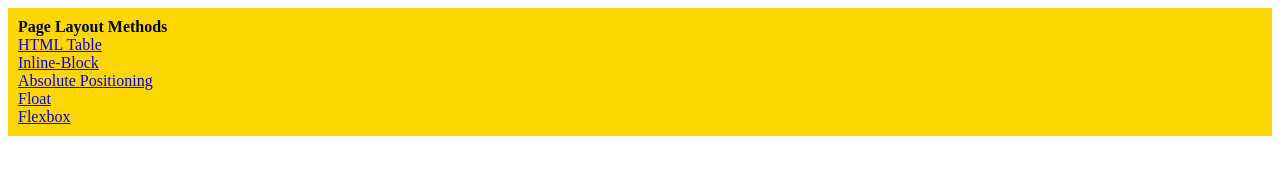
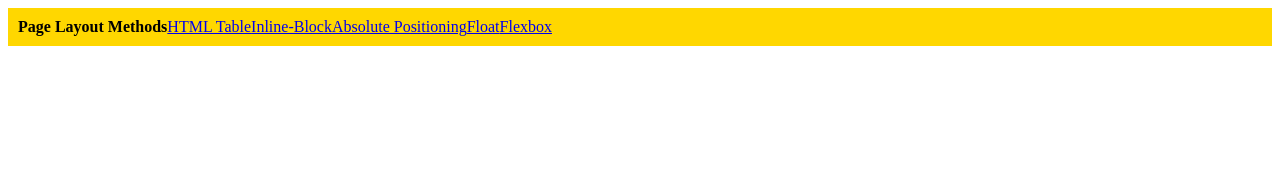
Before and after one commit to SaikiranPandilla/-css-flex-concept, a plain HTML site: page index.html in a window 1280 px wide. Drawn offline with Linux system fonts and the light colour scheme.

Commit message:
Update index.html

```diff
--- a/index.html
+++ b/index.html
@@ -17,8 +17,10 @@
     }
 
     .container {
+      display : flex;
       padding: 10px;
-      background-color: gold;
+      background-color: gold;\
+      gap : 10px
     }
 
   </style>
```
